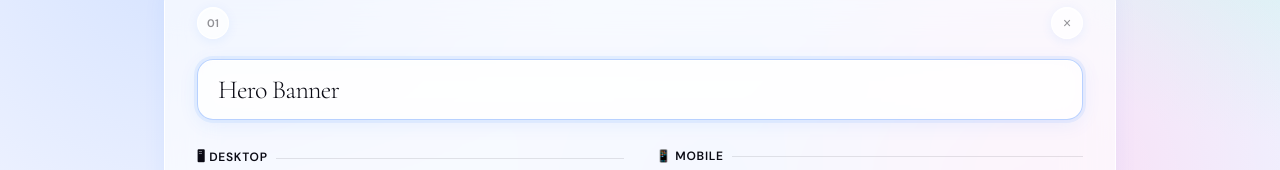
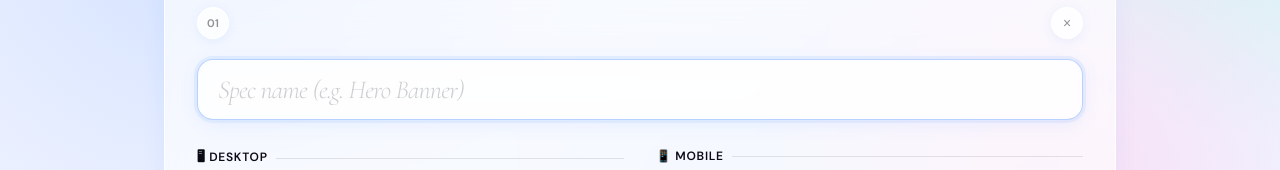
Before and after one commit to xsorra/image-specs-calculator, a plain HTML site: page index.html in a window 1280 px wide. Shown: the part 359-529 px from the top of the page. Drawn offline with nearby package versions, Linux system fonts and the light colour scheme.

Commit message:
Update index.html

```diff
--- a/index.html
+++ b/index.html
@@ -1056,7 +1056,7 @@ function showToast(msg) {
 }
 
 // ─── INIT ───
-addSpec('Hero Banner', '', '', '', '');
+addSpec('', '', '', '', '');
 </script>
 </body>
 </html>
```
